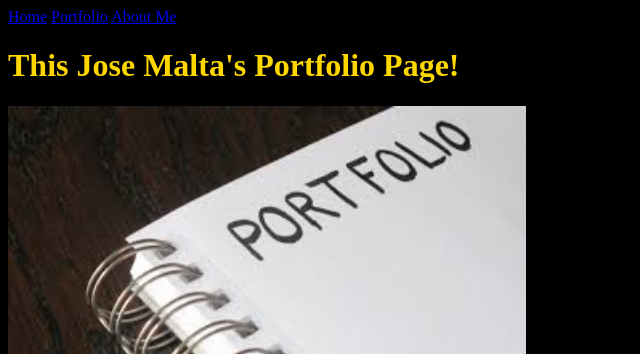
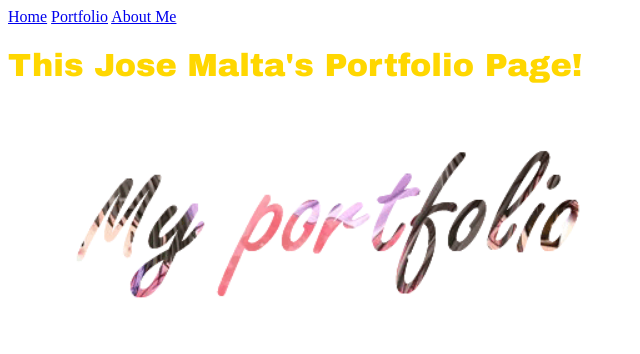
Before and after one commit to jmalta307/jmalta307.github.io, a plain HTML site: page my_website/portfolio.html in a window 1280 px wide. Shown: the top 354 px of the page, without its empty margins (0-640 px from the left). Drawn offline with Linux system fonts and the light colour scheme.

Commit message:
Added new content

```diff
--- a/my_website/portfolio.html
+++ b/my_website/portfolio.html
@@ -4,12 +4,12 @@
 	    <meta charset="utf-8">
 	    <title>Portfolio</title>
 	  </head>
-	  <BODY BGCOLOR= "black">
+	  <BODY BGCOLOR= "white">
     <a href="index.html">Home</a>
     <a href="portfolio.html">Portfolio</a>
     <a href="About.html">About Me </a>
-    <h1><font color="Gold">This Jose Malta's Portfolio Page!</font></h1>
-    <img src="images/portfolio.jpg" height="250">
+    <h1><font face="Arial Black" color="GOLD">This Jose Malta's Portfolio Page!</font></h1>
+    <img src="images/image.gif" height="250">
     <br>
     <a target="_blank" href="https://scratch.mit.edu">
       <img src="images/scratchlogo.png" height="100">
```
Also changed, not shown: my_website/About.html (+3 -4 lines), my_website/index.html (+2 -3 lines), my_website/images/12.gif (renamed from my_website/images/tenor.gif), my_website/images/image.gif (added), my_website/images/portfolio.gif (added), my_website/images/portfolio.jpg (deleted), 1 other file.
